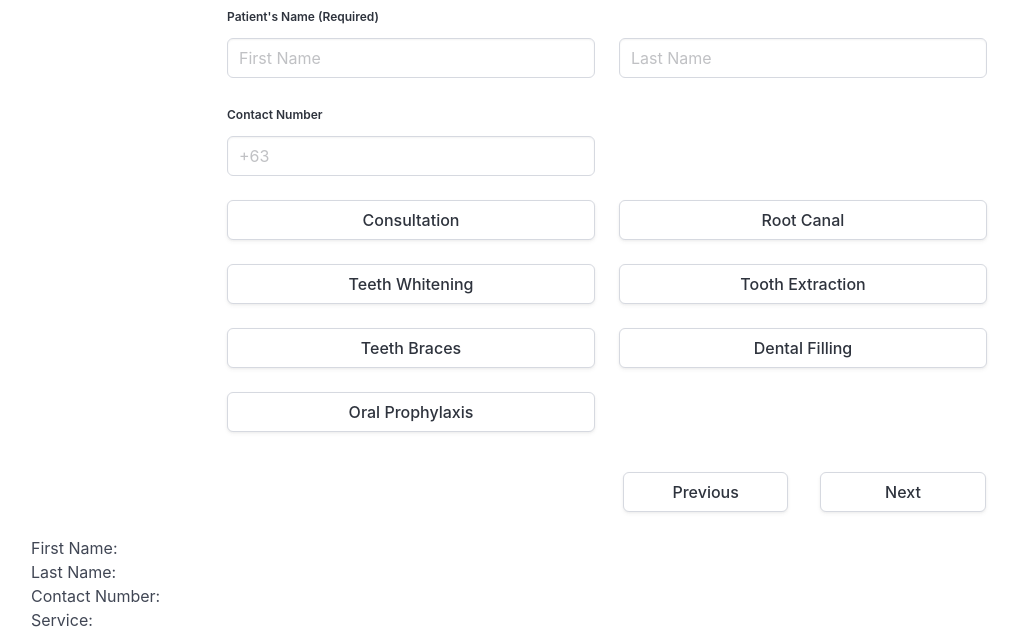
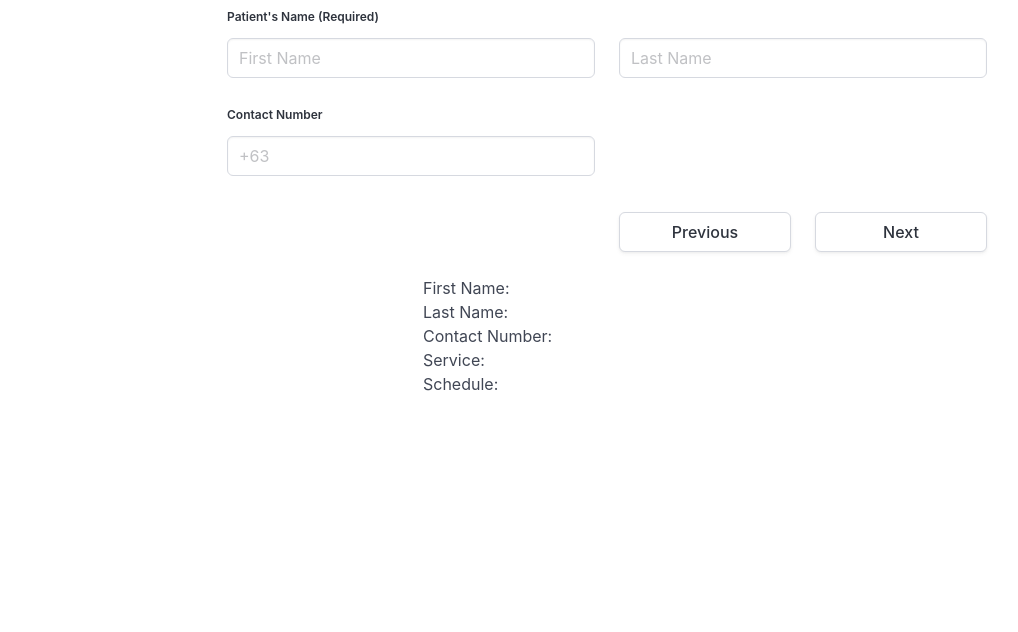
Before and after one commit to dom-aquino/project-smile, a Flask app: page /book-online in a window 1280 px wide. Shown: the part 215-847 px from the top of the page, without its empty margins (33-1051 px from the left). After the commit the page ends 606 px from the top, so only its background shows below. Run offline with Flask 3, Linux system fonts and the light colour scheme.

Commit message:
Make adjustments

```diff
--- a/main_app/templates/book_online.html
+++ b/main_app/templates/book_online.html
@@ -36,6 +36,8 @@
                 <div class="column is-one-third">
                 </div>
             </div>
+        </div>
+        <div id="step2" style="display: none;">
             <div class="columns is-centered">
                 <div class="column is-one-third">
                     <button class="block button is-fullwidth service-button" id="service" onclick="chooseService('Consultation', this)">Consultation</button>
@@ -50,13 +52,8 @@
                 </div>
             </div>
         </div>
-        <div id="step2" style="display: none;">
-            This is step number 2
-        </div>
-        <div class="columns is-4 is-centered mt-5">
-            <div class="column is-one-third">
-            </div>
-            <div class="column is-one-third">
+        <div class="columns mt-5">
+            <div class="column is-one-third is-offset-6">
                 <div class="columns">
                     <div class="column">
                         <button class="button is-fullwidth" onclick="previousStep()">Previous</button>
@@ -67,11 +64,14 @@
                 </div>
             </div>
         </div>
-        <div id="displayData">
-            <p>First Name: <span id="displayFirstName"></span></p>
-            <p>Last Name: <span id="displayLastName"></span></p>
-            <p>Contact Number: <span id="displayContactNumber"></span></p>
-            <p>Service: <span id="displayService"></span></p>
+        <div class="columns">
+            <div class="column is-one-third is-offset-4" id="displayData">
+                <p>First Name: <span id="displayFirstName"></span></p>
+                <p>Last Name: <span id="displayLastName"></span></p>
+                <p>Contact Number: <span id="displayContactNumber"></span></p>
+                <p>Service: <span id="displayService"></span></p>
+                <p>Schedule: <span id="displaySchedule"></span></p>
+            </div>
         </div>
     </div>
 {% endblock %}
```
